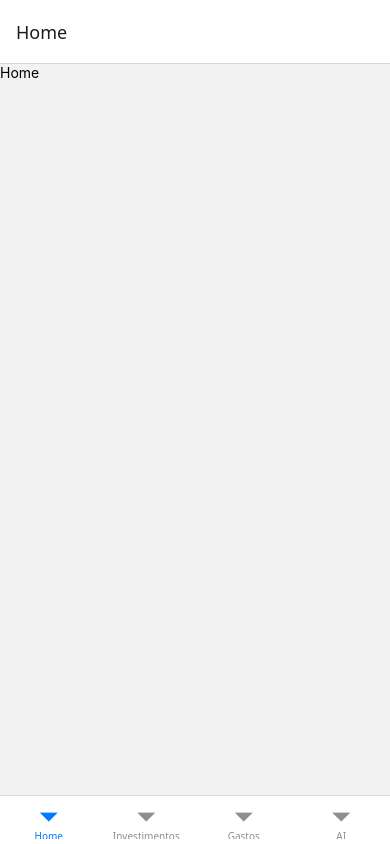
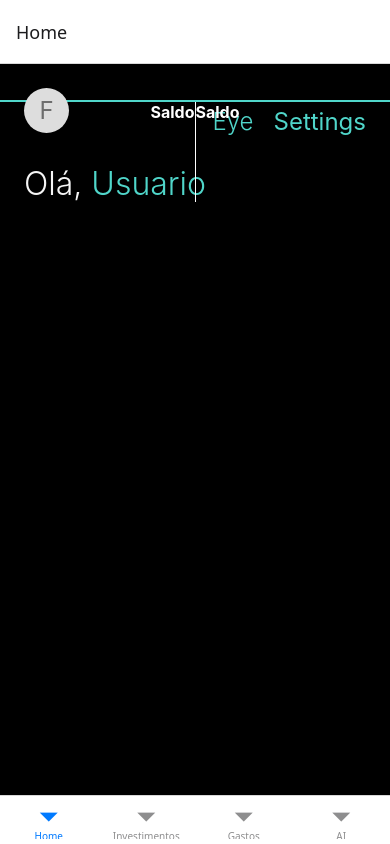
Before and after one commit to WiseJao/InvesteAI, a React Native app in the folder React-Native/: screen /Home in a window 390 px wide. Built offline with nearby package versions, Linux system fonts and the light colour scheme.

Commit message:
Header, inicio da home como de acordo com prototipo

```diff
--- /dev/null
+++ b/React-Native/source/routes/Home/components/balanceDivider.tsx
@@ -0,0 +1,30 @@
+import { View, Text, StyleSheet } from 'react-native';
+
+export default function BalanceDivider() {
+    return (
+        <View style={styles.container}>
+            <Text style={styles.text}>Saldo</Text>
+            <View style={styles.divider} />
+            <Text style={styles.text}>Saldo</Text>
+        </View>
+    );
+}
+
+const styles = StyleSheet.create({
+    container: {
+        flex: 1,
+        flexDirection: 'row',
+        justifyContent: 'center',
+    },
+    divider: {
+        borderLeftWidth: 1,
+        borderLeftColor: '#ffffff',
+        height: 100,
+    },
+    text: {
+        color: '#ffffff',
+        fontSize: 16,
+        fontWeight: 'bold',
+        textAlign: 'center',
+    },
+});
--- a/React-Native/source/routes/Home/index.tsx
+++ b/React-Native/source/routes/Home/index.tsx
@@ -1,9 +1,20 @@
-import { View, Text } from 'react-native';
+import { View, Text, StyleSheet } from 'react-native';
+import Header from '../../shared/header';
+import BalanceDivider from './components/balanceDivider';
 
 export default function Home() {
     return (
-        <View>
+        <View style={styles.container}>
+            <Header/>
+            <BalanceDivider/>
             <Text>Home</Text>
         </View>
     );
 }
+
+const styles = StyleSheet.create({
+    container: {
+        flex: 1,
+        backgroundColor: '#000000',
+    }
+});
--- /dev/null
+++ b/React-Native/source/shared/header.tsx
@@ -0,0 +1,88 @@
+import React from 'react';
+import {StyleSheet, Text, View} from 'react-native';
+
+type HeaderProps = {
+	name?: string;
+};
+
+export default function Header({name = 'Usuario'}: HeaderProps) {
+	return (
+		<View style={styles.header}>
+			<View style={styles.topRow}>
+				<View style={styles.avatar}>
+					<Text style={styles.avatarText}>F</Text>
+				</View>
+
+				<View style={styles.actions}>
+					<Text accessibilityLabel="Ocultar saldo" style={styles.eye}>
+						Eye
+					</Text>
+					<Text accessibilityLabel="Configurações" style={styles.settings}>
+                        Settings
+					</Text>
+				</View>
+			</View>
+
+			<Text style={styles.greeting}>
+				Olá, <Text style={styles.name}>{name}</Text>
+			</Text>
+		</View>
+	);
+}
+
+const styles = StyleSheet.create({
+	header: {
+		flex: 0,
+		backgroundColor: '#000',
+		borderBottomWidth: 2,
+		borderBottomColor: '#50d6ca',
+		paddingHorizontal: 24,
+		paddingTop: 24,
+        paddingBottom: 12,
+	},
+	topRow: {
+		flexDirection: 'row',
+		alignItems: 'flex-start',
+		justifyContent: 'space-between',
+	},
+	avatar: {
+		width: 45,
+		height: 45,
+		borderRadius: 22.5,
+		backgroundColor: '#ddd',
+		alignItems: 'center',
+		justifyContent: 'center',
+		overflow: 'hidden',
+	},
+	avatarText: {
+		color: '#111',
+		fontSize: 24,
+		opacity: 0.55,
+	},
+	actions: {
+		flexDirection: 'row',
+		alignItems: 'center',
+		gap: 20,
+		paddingTop: 4,
+	},
+	eye: {
+		color: '#50d6ca',
+		fontSize: 24,
+		lineHeight: 58,
+		fontWeight: '300',
+	},
+	settings: {
+		color: '#50d6ca',
+		fontSize: 24,
+		lineHeight: 60,
+	},
+	greeting: {
+		marginTop: 12,
+		color: '#f5f5f5',
+		fontSize: 32,
+		fontWeight: '300',
+	},
+	name: {
+		color: '#50d6ca',
+	},
+});
```
Also changed, not shown: 1 other file (tests, documents, lock files or other folders).
